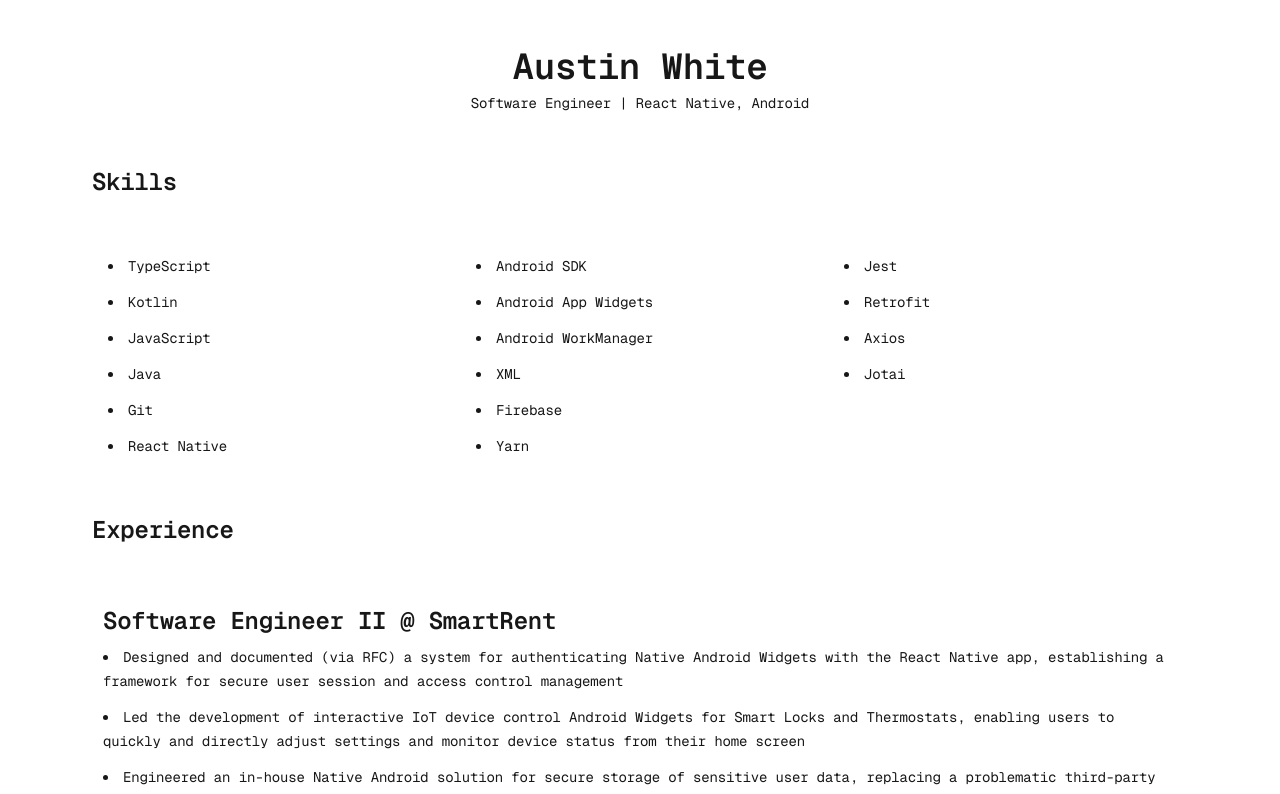
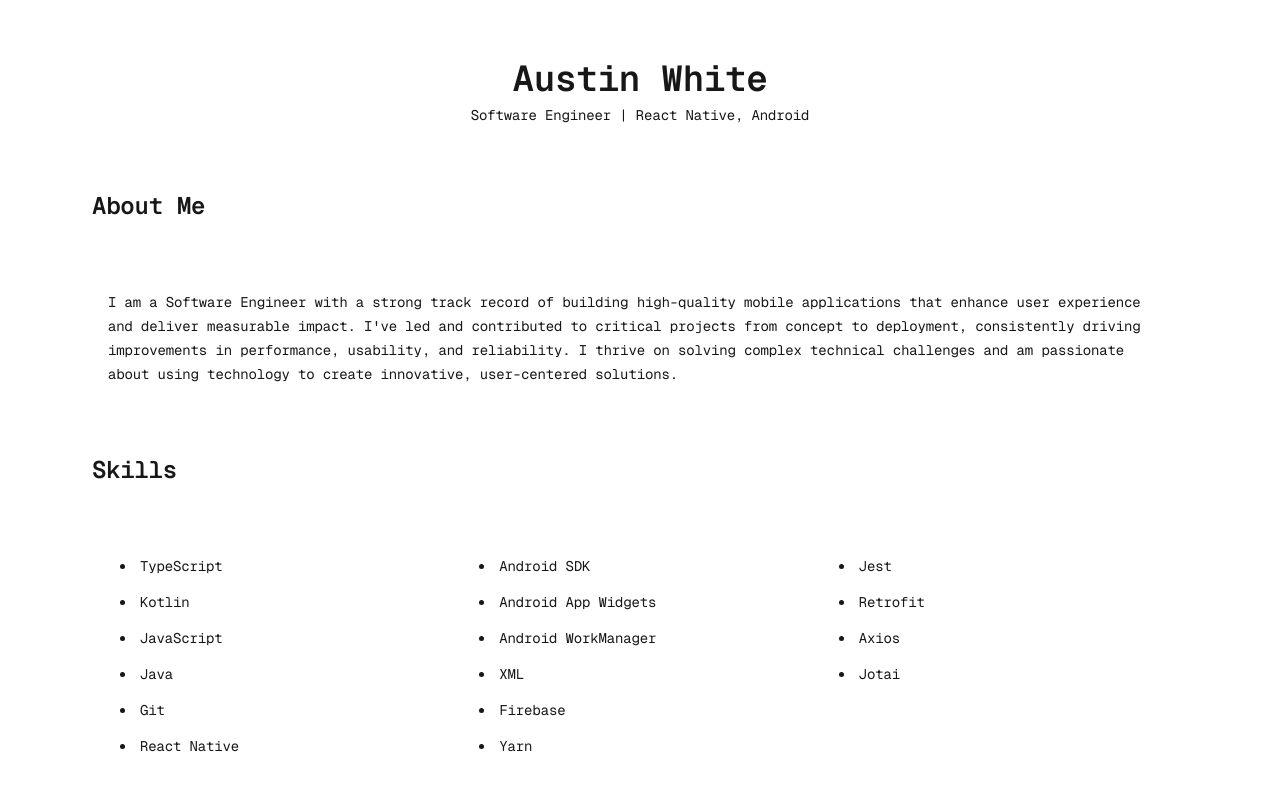
Before and after one commit to endlessrequiem/portfolio-site, a Next.js app: page / in a window 1280 px wide. Shown: the top 794 px of the page. Built offline with nearby package versions, Linux system fonts and the light colour scheme.

Commit message:
feat: add about me section

```diff
--- a/src/app/page.module.css
+++ b/src/app/page.module.css
@@ -43,6 +43,7 @@
 .main h2,
 .main h3,
 .main h4,
+.main view,
 .main span {
     font-family: var(--font-geist-mono);
     padding-left: 0;
--- a/src/app/page.strings.ts
+++ b/src/app/page.strings.ts
@@ -1,6 +1,8 @@
 export const strings = {
     header: "Austin White",
     subHeader: "Software Engineer | React Native, Android",
+    aboutMeTitle: "About Me",
+    aboutMeText: "I am a Software Engineer with a strong track record of building high-quality mobile applications that enhance user experience and deliver measurable impact. I've led and contributed to critical projects from concept to deployment, consistently driving improvements in performance, usability, and reliability. I thrive on solving complex technical challenges and am passionate about using technology to create innovative, user-centered solutions.",
     skillsHeader: "Skills",
     skills: [
         "TypeScript",
--- a/src/app/page.tsx
+++ b/src/app/page.tsx
@@ -6,12 +6,14 @@
 import {ExperienceSection} from "@/components/ExperienceSection";
 import {workExperience} from "@/util/experience";
 import {EducationSection} from "@/components/EducationSection";
+import {AboutMeSection} from "@/components/AboutMe";
 
 export default function Home() {
     return (
         <div className={styles.page}>
             <main className={styles.main}>
                 <PageHeader title={strings.header} subTitle={strings.subHeader}/>
+                <AboutMeSection title={strings.aboutMeTitle}/>
                 <SkillsSection title={strings.skillsHeader} listItems={strings.skills}/>
                 <ExperienceSection header={strings.experienceHeader} workExperience={workExperience}/>
                 <EducationSection/>
--- /dev/null
+++ b/src/components/AboutMe/index.tsx
@@ -0,0 +1,22 @@
+import React from "react";
+import {strings} from "@/app/page.strings";
+
+type AboutMeSectionProps = {
+    title: string;
+}
+
+export const AboutMeSection: React.FC<AboutMeSectionProps> = ({title}) => {
+    return (
+        <>
+            <h2>{title}</h2>
+            <view style={{
+                border: "1px solid white",
+                borderRadius: "10px",
+                padding: "15px",
+                textAlign: "left",
+            }}>
+                {strings.aboutMeText}
+            </view>
+        </>
+    )
+}
```
